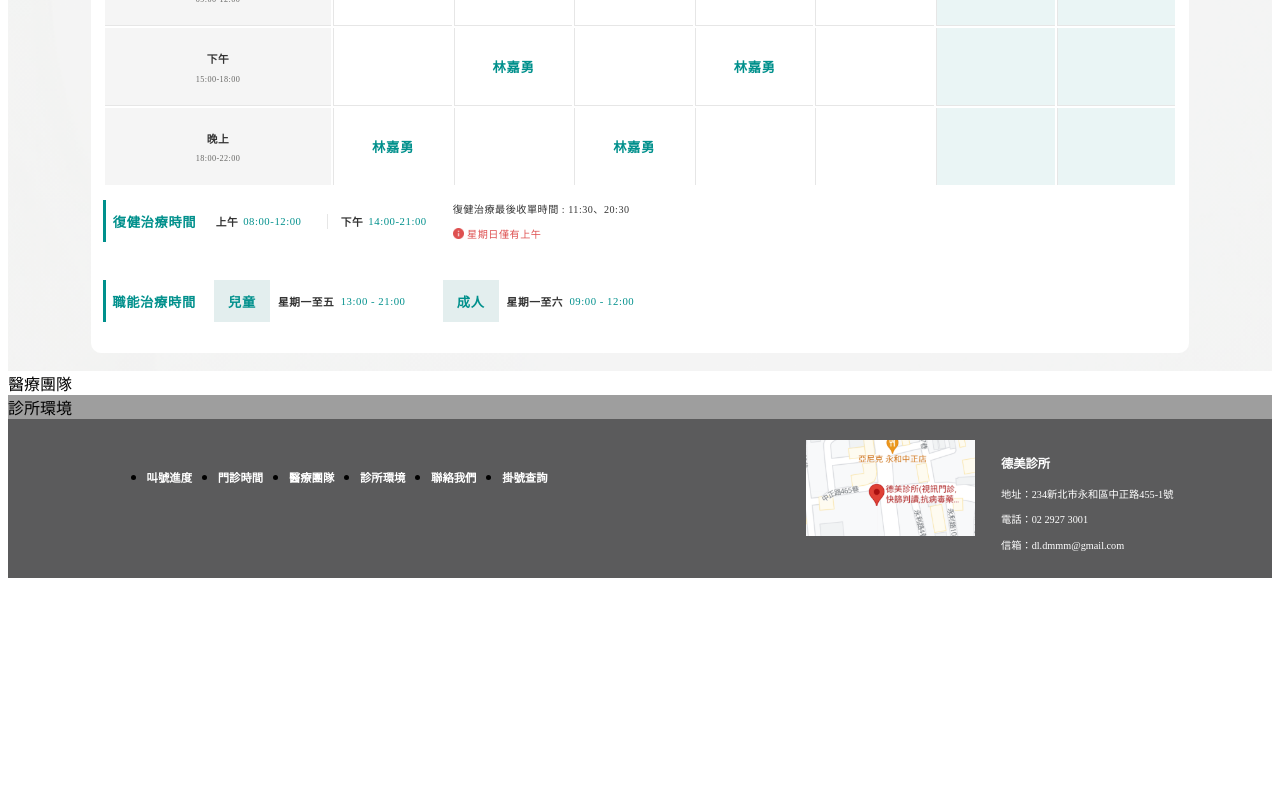
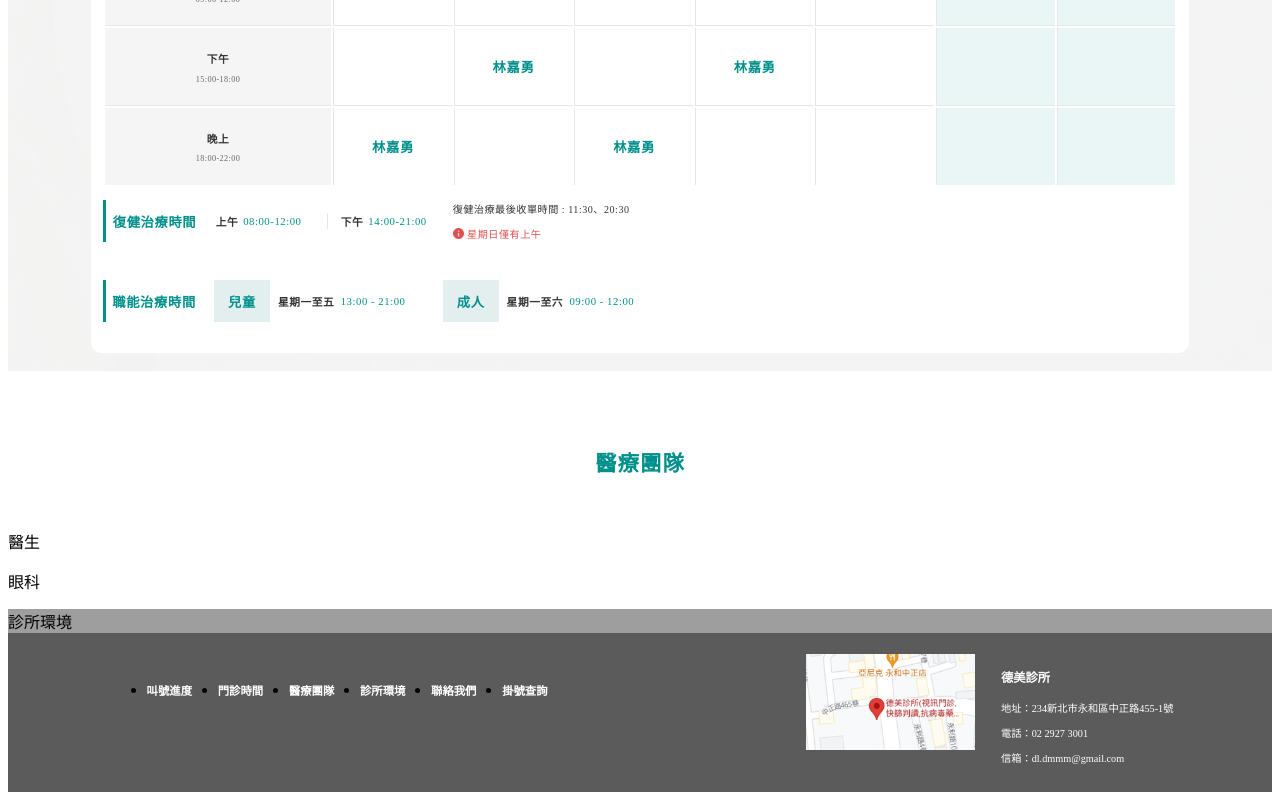
Before and after one commit to Lonck999/DM-web, a Vue app: page /home in a window 1280 px wide. Shown: the part 2189-2989 px from the top of the page. Before the commit the page ends 2775 px from the top, so only its background shows below. Built offline with nearby package versions, Linux system fonts and the light colour scheme; grey boxes are pictures that could not be loaded.

Commit message:
updata  clinicTable

```diff
--- a/src/page/home/medicalTeam/MedicalTeam.vue
+++ b/src/page/home/medicalTeam/MedicalTeam.vue
@@ -1,5 +1,16 @@
 <template>
-        <div>醫療團隊</div>
+    <div class="team">
+        <h2>醫療團隊</h2>
+        <div>
+            <div>
+                <img src="" alt="">
+                <div>
+                    <p>醫生</p>
+                    <p>眼科</p>
+                </div>
+            </div>
+        </div>
+    </div>
 </template>
 
 <script setup lang='ts'>
@@ -7,5 +18,20 @@
 </script>
 
 <style>
+.team {
+    max-width: 1920px;
+    width: 100%;
+    margin: 0 auto;
+    padding: 4.5% 0 0 0;
+    container-type: inline-size;
 
+    h2{
+        text-align: center;
+            font-size: 1.7cqw;
+                color: #00908c;
+                font-style: normal;
+                font-weight: 700;
+                letter-spacing: 0.05em;
+    }
+}
 </style>
```
